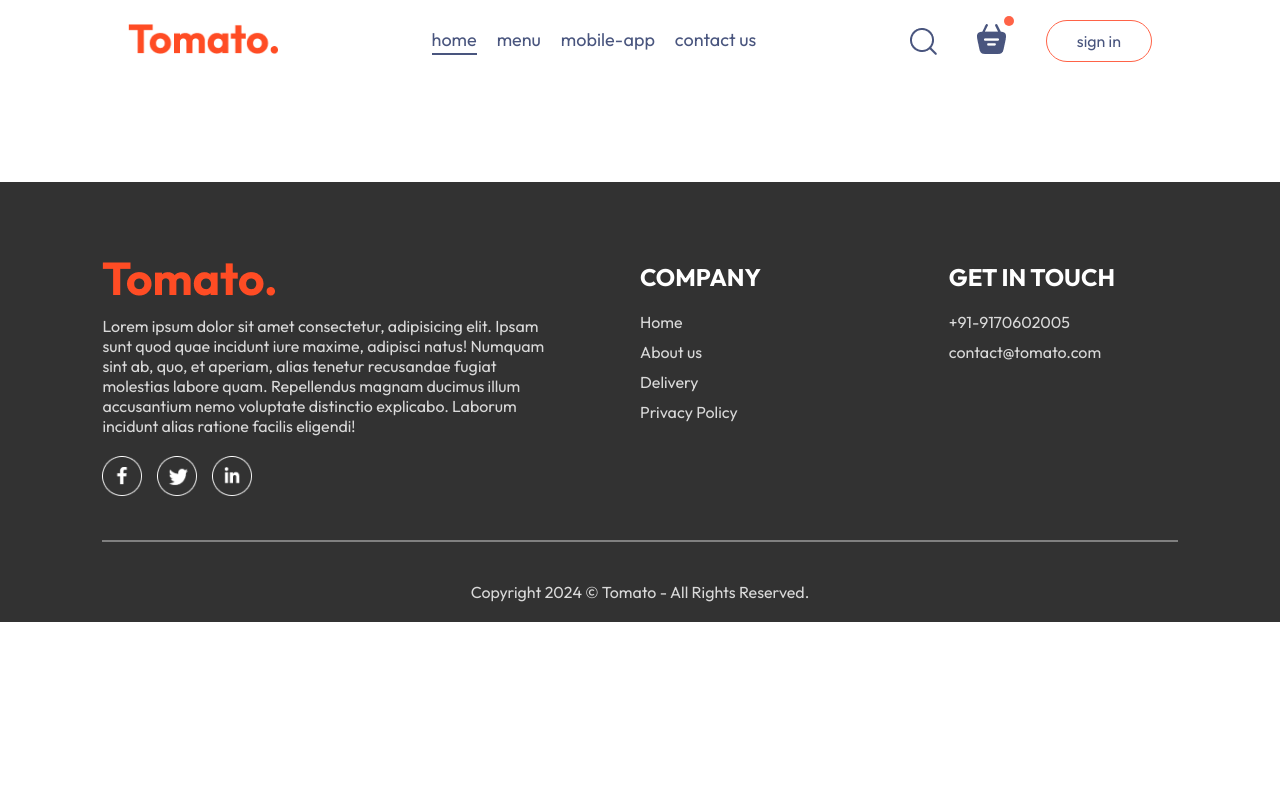
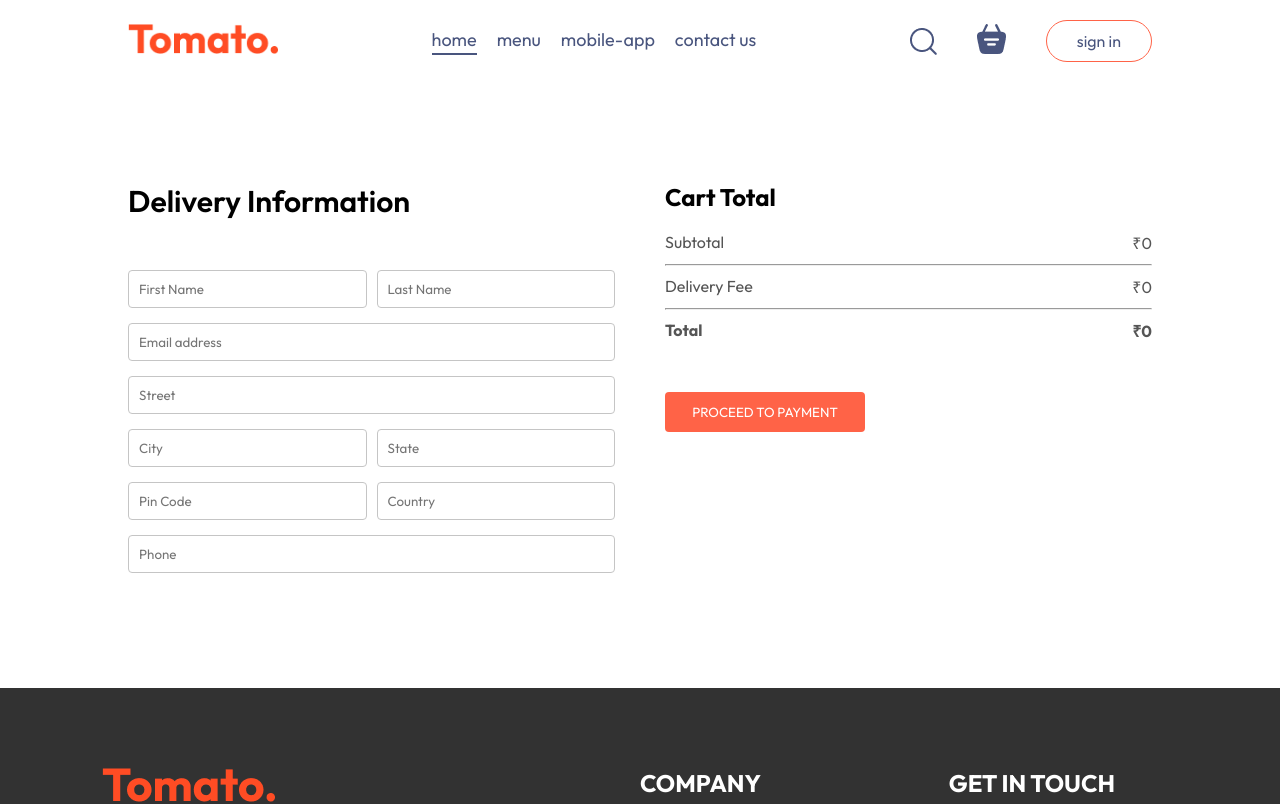
Before and after one commit to chahatkesh/food-delivery-app, a React (Vite) app in the folder client/: page /order in a window 1280 px wide. Shown: the top 804 px of the page. Built offline with nearby package versions, Linux system fonts and the light colour scheme.

Commit message:
Front-end Completed 🎉

```diff
--- a/client/src/components/Navbar/Navbar.jsx
+++ b/client/src/components/Navbar/Navbar.jsx
@@ -1,10 +1,12 @@
-import React, { useState } from "react";
+import React, { useContext, useState } from "react";
 import "./Navbar.css";
 import { assets } from "../../assets/assets";
 import { Link } from "react-router-dom";
+import { StoreContext } from "../../context/StoreContext";
 
 const Navbar = ({ setShowLogin }) => {
   const [menu, setMenu] = useState("home");
+  const { getTotalCartAmount } = useContext(StoreContext);
   return (
     <>
       <div className="navbar">
@@ -44,7 +46,7 @@
             <Link to="/cart">
               <img src={assets.basket_icon} alt="" />
             </Link>
-            <div className="dot"></div>
+            <div className={getTotalCartAmount() === 0 ? "" : "dot"}></div>
           </div>
           <button onClick={() => setShowLogin(true)}>sign in</button>
         </div>
--- a/client/src/context/StoreContext.jsx
+++ b/client/src/context/StoreContext.jsx
@@ -15,9 +15,17 @@
   const removeFromCart = (itemId) => {
     setCartItems((prev) => ({ ...prev, [itemId]: prev[itemId] - 1 }));
   };
-  useEffect(() => {
-    console.log(cartItems);
-  }, [cartItems]);
+
+  const getTotalCartAmount = () => {
+    let totalAmount = 0;
+    for (const item in cartItems) {
+      if (cartItems[item] > 0) {
+        let itemInfo = food_list.find((product) => product._id === item);
+        totalAmount += itemInfo.price * cartItems[item];
+      }
+    }
+    return totalAmount;
+  };
 
   const contextValue = {
     food_list,
@@ -25,6 +33,7 @@
     setCartItems,
     addToCart,
     removeFromCart,
+    getTotalCartAmount,
   };
   return (
     <StoreContext.Provider value={contextValue}>
--- a/client/src/pages/Cart/Cart.css
+++ b/client/src/pages/Cart/Cart.css
@@ -14,6 +14,7 @@
 }
 .cart-items-item img {
   width: 50px;
+  border-radius: 4px;
 }
 .cart hr {
   height: 1px;
@@ -24,4 +25,72 @@
   cursor: pointer;
 }
 .cart-bottom {
+  margin-top: 80px;
+  display: flex;
+  justify-content: space-between;
+  gap: max(12vw, 20px);
 }
+.cart-total {
+  flex: 1;
+  display: flex;
+  flex-direction: column;
+  gap: 20px;
+}
+.cart-total-details {
+  display: flex;
+  justify-content: space-between;
+  color: #555;
+}
+.cart-total hr {
+  margin: 10px 0px;
+}
+.cart-total button {
+  border: none;
+  color: white;
+  background-color: tomato;
+  width: max(15vw, 200px);
+  padding: 12px 0px;
+  border-radius: 4px;
+  cursor: pointer;
+}
+.cart-total button:hover {
+  background-color: #f3482a;
+}
+.cart-promocode {
+  flex: 1;
+}
+.cart-promocode p {
+  color: #555;
+}
+.cart-promocode-input {
+  margin-top: 10px;
+  display: flex;
+  justify-content: space-between;
+  align-items: center;
+  background-color: #eaeaea;
+  border-radius: 4px;
+}
+.cart-promocode-input input {
+  background: transparent;
+  border: none;
+  outline: none;
+  padding-left: 10px;
+}
+.cart-promocode-input button {
+  width: max(10vw, 150px);
+  padding: 12px 5px;
+  background-color: black;
+  border: none;
+  color: white;
+  border-radius: 4px;
+  cursor: pointer;
+}
+@media (max-width: 750px) {
+  .cart-bottom {
+    flex-direction: column-reverse;
+  }
+  .cart-items-item img {
+    width: 35px;
+    border-radius: 4px;
+  }
+}
--- a/client/src/pages/Cart/Cart.jsx
+++ b/client/src/pages/Cart/Cart.jsx
@@ -1,9 +1,14 @@
 import React, { useContext } from "react";
 import "./Cart.css";
 import { StoreContext } from "../../context/StoreContext";
+import { useNavigate } from "react-router-dom";
 
 const Cart = () => {
-  const { cartItems, food_list, removeFromCart } = useContext(StoreContext);
+  const { cartItems, food_list, removeFromCart, getTotalCartAmount } =
+    useContext(StoreContext);
+
+  const navigate = useNavigate();
+
   return (
     <>
       <div className="cart">
@@ -46,20 +51,27 @@
             <div>
               <div className="cart-total-details">
                 <p>Subtotal</p>
-                <p>{0}</p>
+                <p>₹{getTotalCartAmount()}</p>
               </div>
               <hr />
               <div className="cart-total-details">
                 <p>Delivery Fee</p>
-                <p>{2}</p>
+                <p>₹{getTotalCartAmount() === 0 ? 0 : 99}</p>
               </div>
               <hr />
               <div className="cart-total-details">
                 <b>Total</b>
-                <b>{0}</b>
+                <b>
+                  ₹{getTotalCartAmount() === 0 ? 0 : getTotalCartAmount() + 99}
+                </b>
               </div>
             </div>
-            <button>PROCEED TO CHECKOUT</button>
+            <button
+              onClick={
+                getTotalCartAmount() > 0 ? () => navigate("/order") : ""
+              }>
+              PROCEED TO CHECKOUT
+            </button>
           </div>
           <div className="cart-promocode">
             <div>
--- a/client/src/pages/PlaceOrder/PlaceOrder.css
+++ b/client/src/pages/PlaceOrder/PlaceOrder.css
@@ -0,0 +1,35 @@
+.place-order {
+  display: flex;
+  align-items: start;
+  gap: 50px;
+  margin-top: 100px;
+  justify-content: space-between;
+}
+.place-order-left {
+  width: 100%;
+  max-width: max(30%, 500px);
+}
+.place-order-left .title {
+  font-size: 30px;
+  font-weight: 600;
+  margin-bottom: 50px;
+}
+.place-order-left input {
+  margin-bottom: 15px;
+  width: 100%;
+  padding: 10px;
+  border: 1px solid #c5c5c5;
+  border-radius: 4px;
+  outline-color: tomato;
+}
+.place-order-left .multi-fields {
+  display: flex;
+  gap: 10px;
+}
+.place-order-right {
+  width: 100%;
+  max-width: max(40%, 500px);
+}
+.place-order .cart-total button {
+  margin-top: 30px;
+}
--- a/client/src/pages/PlaceOrder/PlaceOrder.jsx
+++ b/client/src/pages/PlaceOrder/PlaceOrder.jsx
@@ -1,10 +1,56 @@
-import React from "react";
+import React, { useContext } from "react";
 import "./PlaceOrder.css";
+import { StoreContext } from "../../context/StoreContext";
 
 const PlaceOrder = () => {
+  const { getTotalCartAmount } = useContext(StoreContext);
   return (
     <>
-      <div></div>
+      <form className="place-order">
+        <div className="place-order-left">
+          <p className="title">Delivery Information</p>
+          <div className="multi-fields">
+            <input type="text" placeholder="First Name" />
+            <input type="text" placeholder="Last Name" />
+          </div>
+          <input type="email" placeholder="Email address" />
+          <input type="text" placeholder="Street" />
+          <div className="multi-fields">
+            <input type="text" placeholder="City" />
+            <input type="text" placeholder="State" />
+          </div>
+          <div className="multi-fields">
+            <input type="text" placeholder="Pin Code" />
+            <input type="text" placeholder="Country" />
+          </div>
+          <input type="text" placeholder="Phone" />
+        </div>
+
+        <div className="place-order-right">
+          <div className="cart-total">
+            <h2>Cart Total</h2>
+            <div>
+              <div className="cart-total-details">
+                <p>Subtotal</p>
+                <p>₹{getTotalCartAmount()}</p>
+              </div>
+              <hr />
+              <div className="cart-total-details">
+                <p>Delivery Fee</p>
+                <p>₹{getTotalCartAmount() === 0 ? 0 : 99}</p>
+              </div>
+              <hr />
+              <div className="cart-total-details">
+                <b>Total</b>
+                <b>
+                  ₹{getTotalCartAmount() === 0 ? 0 : getTotalCartAmount() + 99}
+                </b>
+              </div>
+            </div>
+            <button>PROCEED TO PAYMENT</button>
+          </div>
+        </div>
+      </form>
     </>
   );
 };
```
